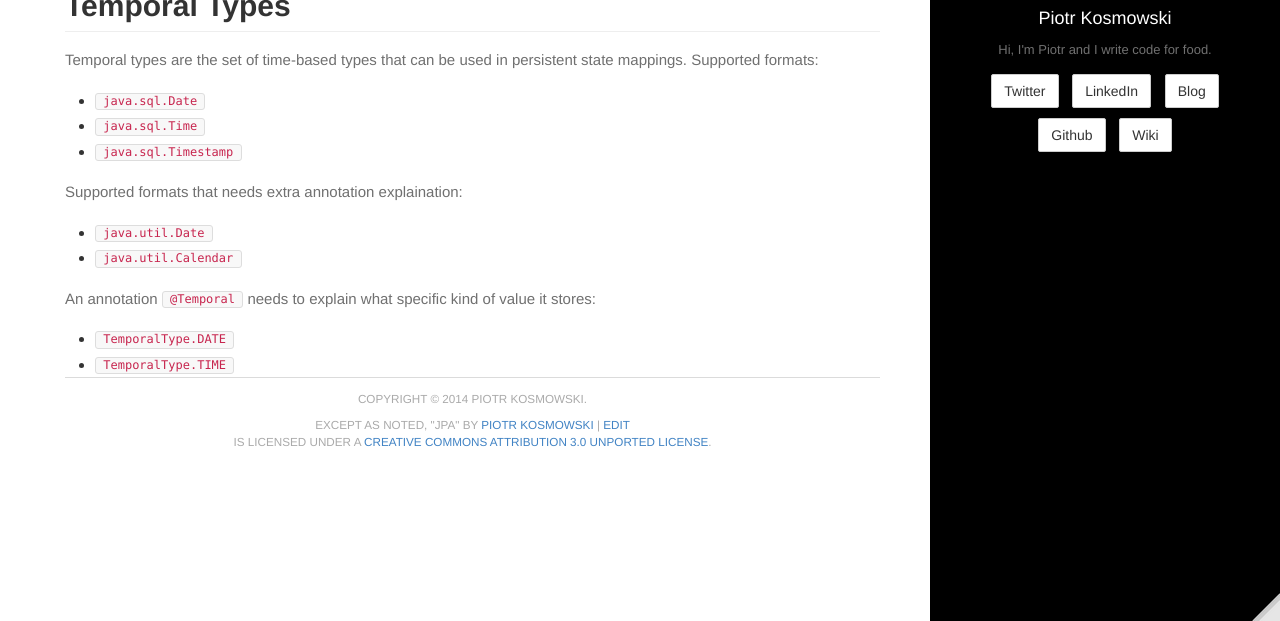
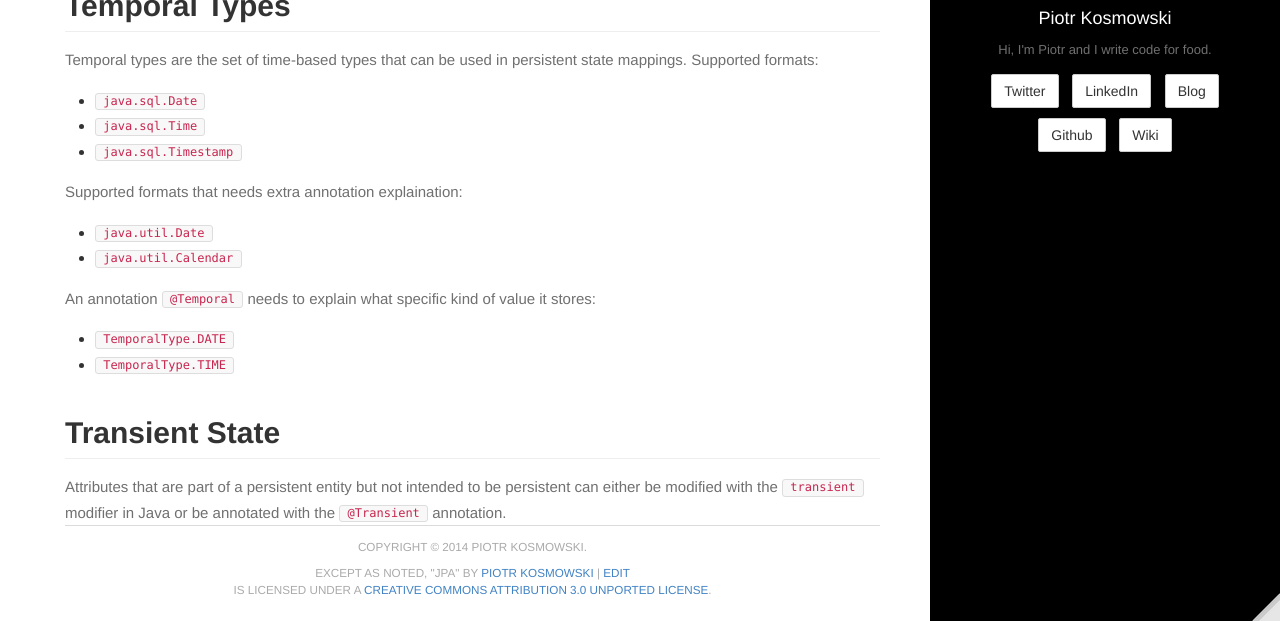
Before and after one commit to kospiotr/kospiotr.github.io, a Jekyll site: the page built from wiki/jpa.md, in a window 1280 px wide and 900 px high, scrolled down 1044 px, cut to the strip 279-900 px from the top of the window. Built offline with Jekyll 4.4.1, drawn with Linux system fonts in a browser that asks for light colours; Markdown is read by kramdown in place of the engine named in the settings.

Commit message:
Update jpa.md

```diff
--- a/wiki/jpa.md
+++ b/wiki/jpa.md
@@ -78,3 +78,7 @@ An annotation `@Temporal` needs to explain what specific kind of value it stores
 
 * `TemporalType.DATE`
 * `TemporalType.TIME`
+
+##Transient State
+Attributes that are part of a persistent entity but not intended to be persistent can either be modified
+with the `transient` modifier in Java or be annotated with the `@Transient` annotation.
```
